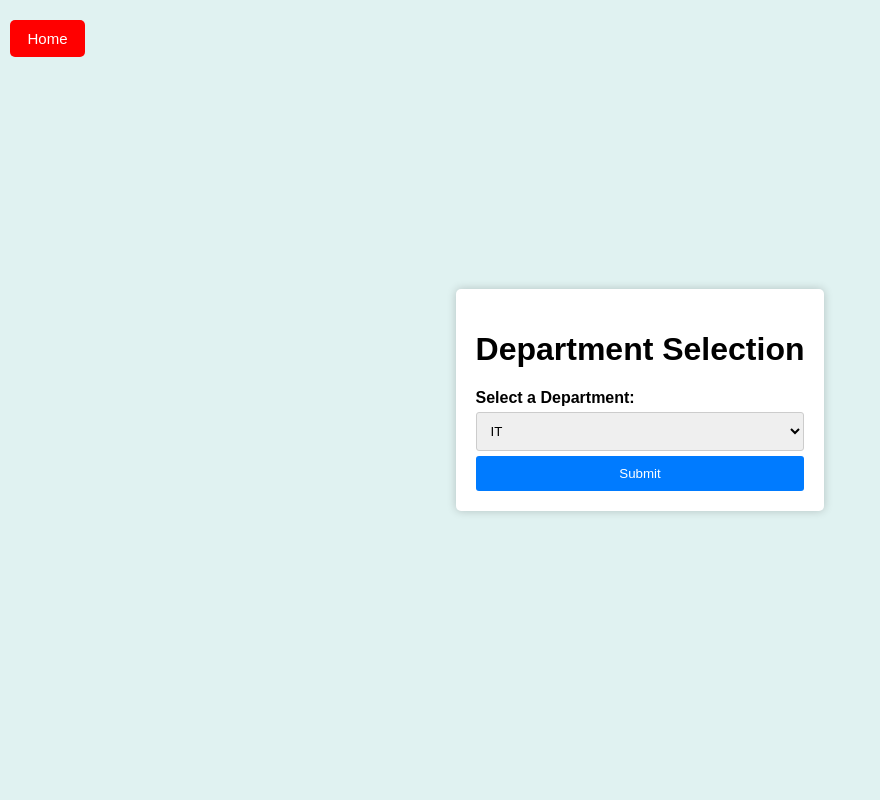
After one commit to hvsgrandhi/dev_itats, a Flask app: page /all_std in a window 1280 px wide. The commit adds this page. Shown: the whole page, without its empty margins (0-880 px from the left). Run offline with Flask 3, Linux system fonts and the light colour scheme; the visitor is signed in with stand-in values (Sample User, id 1).

Commit message:
updateagain

```diff
--- a/app.py
+++ b/app.py
@@ -1229,6 +1229,7 @@ def admin_login():
             session['admin_class'] = admin['Class']
             session['teacher_id'] = admin['teacher_id']
             session['admin_level'] = admin['Admin_level']
+            session['check'] = None
 
             # Redirect to the admin options page after successful login
             return redirect(url_for('admin_options'))
@@ -1483,7 +1484,7 @@ def teacher_dashboard():
         date = request.form['date']
         year = request.form['year']
         print(department)
-        session.pop('check')
+        session['check'] = None
         if department == "IT":
 
         # Run a query to fetch relevant records based on selected criteria
@@ -1571,7 +1572,22 @@ def attendance_summary():
     data = request.form
     date = data.get('date')
     year = data.get('year')
-    department = session.get('admin_dept')
+
+    check = session.get('check', None)
+
+    admin_level = int(session.get('admin_level'))
+
+    if check is None:
+        if admin_level == 1 or admin_level == 0:
+            return render_template("all_std.html")
+
+    if admin_level == 1 or admin_level == 0:
+        department = check
+        session.pop('check')
+    else:
+        department = session.get('admin_dept')
+
+
 
     # Initialize subject_counts dictionary to store attendance summary and time slots
 
@@ -1854,7 +1870,37 @@ def attendance_summary_by_student():
 
 @app.route('/studentcnt')
 def studentcnt():
+    if 'admin_username' not in session:
+        # Redirect to the admin login page if not logged in
+        return redirect(url_for('admin_login'))
+
     return render_template('studentcnt.html')
+
+@app.route('/all_std', methods=['POST', 'GET'])
+def all_std():
+    if 'admin_username' not in session:
+        # Redirect to login or any other appropriate route
+            return redirect(url_for('admin_login'))
+
+    if request.method == 'POST':
+        department = request.form['department']
+        session['check'] = department
+
+        if department is not None:
+
+            if department == 'IT':
+                return redirect(url_for('studentcnt'))
+
+            elif department == 'Electrical':
+                return redirect(url_for('studentcnt'))
+
+            else:
+                return redirect(url_for('studentcnt'))
+
+    return render_template('all_std.html')
+
+
+
 
 
 
--- a/templates/admin_options.html
+++ b/templates/admin_options.html
@@ -202,7 +202,11 @@
 
         {%endif%}
         <a href="{{ url_for('teacher_dashboard') }}"><button id="teacherDashboard">Teacher Dashboard</button></a>
+        {%if admin_level >= 2%}
         <a href="{{ url_for('studentcnt') }}"><button id="studentcnt">Student Count</button></a>
+        {%else%}
+        <a href="{{ url_for('all_std') }}"><button id="studentcnt">Student Count</button></a>
+        {%endif%}
         <a href="{{ url_for('analytics') }}"><button id="analytics">Attendance Analytics</button></a>
         <a href="{{ url_for('attendance_summary_by_student') }}"><button id="summary">Attendance Summary</button></a>
         {%if admin_level <= 1 %}
--- /dev/null
+++ b/templates/all_std.html
@@ -0,0 +1,90 @@
+<!DOCTYPE html>
+<html>
+<head>
+    <title>Department Selection</title>
+    <style>
+        body {
+            font-family: Arial, sans-serif;
+            background-color: #e0f2f1; /* Sky Blue Background Color */
+            margin: 0;
+            padding: 0;
+            display: flex;
+            justify-content: center;
+            align-items: center;
+            height: 100vh;
+        }
+
+        .container {
+            background-color: #ffffff; /* White Container Background */
+            padding: 20px;
+            border-radius: 5px;
+            box-shadow: 0 0 10px rgba(0, 0, 0, 0.2);
+        }
+
+        h1 {
+            text-align: center;
+        }
+
+        label {
+            font-weight: bold;
+        }
+
+        select {
+            width: 100%;
+            padding: 10px;
+            margin: 5px 0;
+            border: 1px solid #ccc;
+            border-radius: 3px;
+        }
+
+        button {
+            width: 100%;
+            padding: 10px;
+            background-color: #007bff; /* Sky Blue Button Color */
+            color: #fff;
+            border: none;
+            border-radius: 3px;
+            cursor: pointer;
+        }
+
+        button:hover {
+            background-color: #0056b3; /* Darker Sky Blue on Hover */
+        }
+        #home {
+            background-color: red;
+            color: white;
+            border: none;
+            cursor: pointer;
+            margin-top: 20px;
+            position: absolute;
+            top: 0;
+            left: 10px;
+            padding : 10px;
+            border-radius: 5px ;
+            font-size: 15px;
+            width: 75px;
+        }
+    </style>
+</head>
+<body>
+    <div class="container" >
+        <button class="btn btn-danger" id="home" onclick="navigateToHome()">Home</button>
+        <h1>Department Selection</h1>
+        <form method="post" action="{{ url_for('all_std') }}">
+            <label for="department">Select a Department:</label>
+            <select id="department" name="department">
+                <option value="IT">IT</option>
+                <option value="Electrical">Electrical</option>
+                <option value="AInDS">AInDS</option>
+            </select>
+            <button type="submit">Submit</button>
+        </form>
+    </div>
+    <script>
+        function navigateToHome() {
+            // Replace with the actual URL you want to navigate to
+            window.location.href = "/admin_options";
+        }
+    </script>
+</body>
+</html>
```
Also changed, not shown: students.db.
